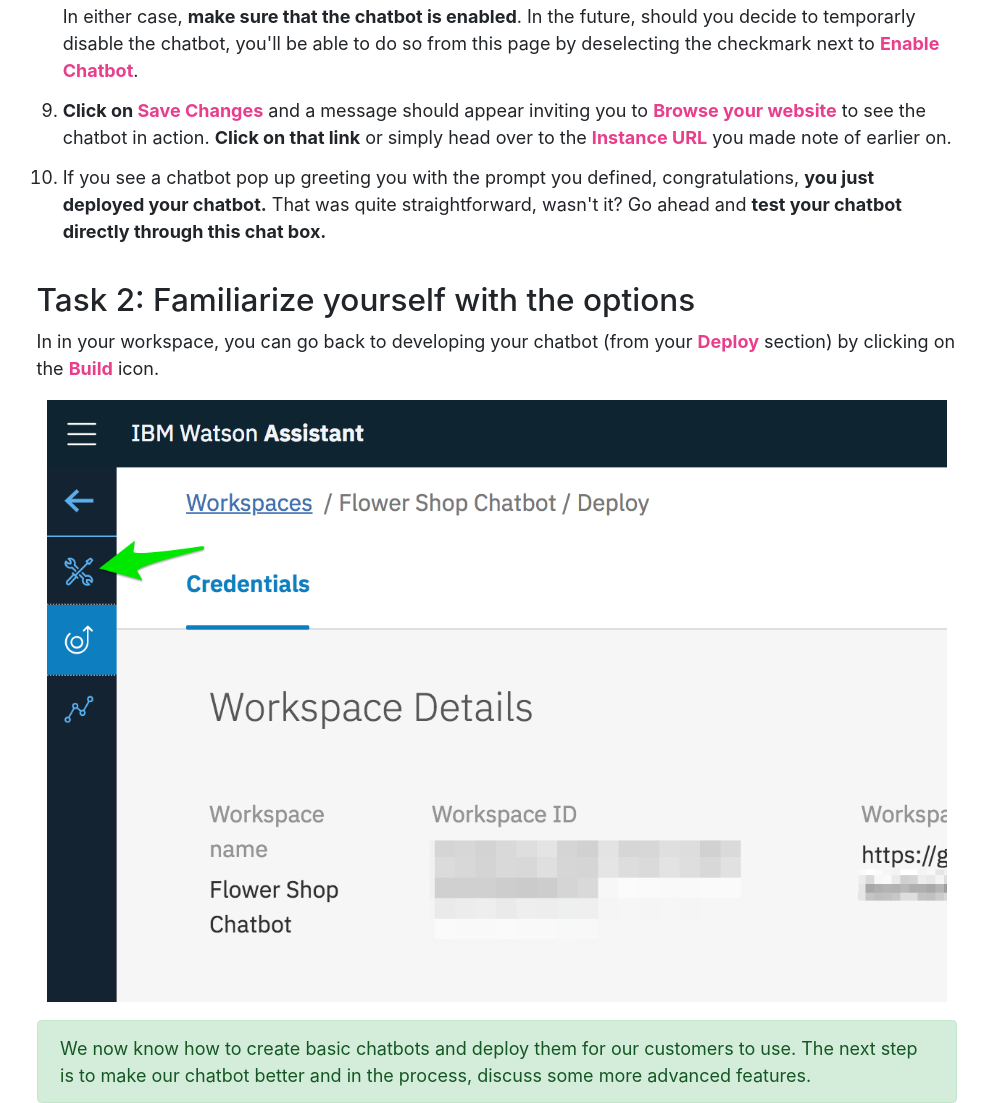
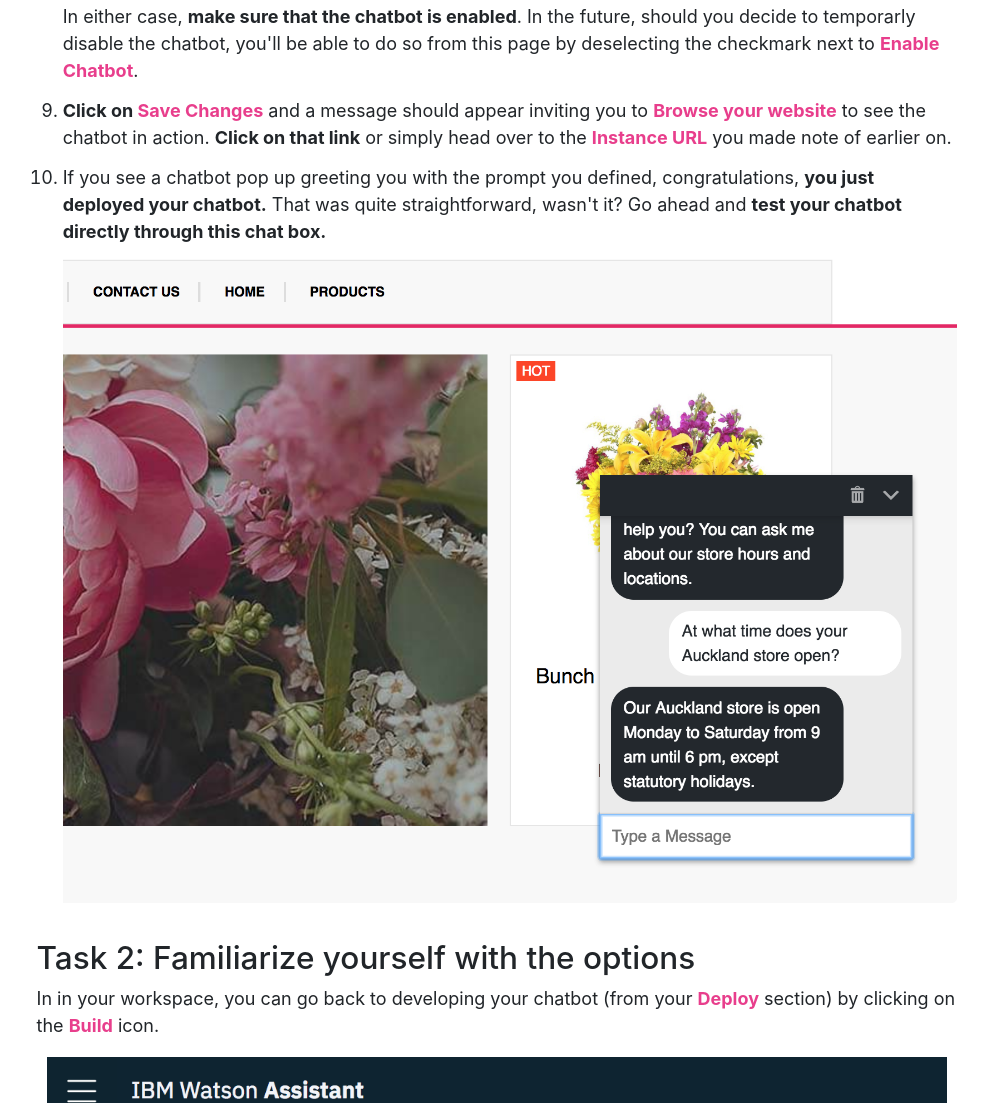
Before and after one commit to Thezone1975/chatbot-workshop, a Gatsby site: page /lab-5 in a window 1280 px wide. Shown: the part 3306-4409 px from the top of the page, without its empty margins (143-1131 px from the left). Built offline with nearby package versions, Linux system fonts and the light colour scheme; Gatsby itself is replaced by a stand-in of ours.

Commit message:
Add image of deployed chatbot

```diff
--- a/src/pages/lab-5.js
+++ b/src/pages/lab-5.js
@@ -7,6 +7,7 @@
 import findingCredentials from '../images/finding-credentials.png'
 import copyingCredentials from '../images/copying-credentials.png'
 import buildIcon from '../images/build-icon.png'
+import deployedChatbot from '../images/deployed-chatbot.png'
 
 const Lab5 = () => (
   <Layout>
@@ -206,10 +207,20 @@
         note of earlier on.
       </li>
       <li>
-        If you see a chatbot pop up greeting you with the prompt you defined,
-        congratulations, <strong>you just deployed your chatbot.</strong> That
-        was quite straightforward, wasn't it? Go ahead and{' '}
-        <strong>test your chatbot directly through this chat box.</strong>
+        <p>
+          If you see a chatbot pop up greeting you with the prompt you defined,
+          congratulations, <strong>you just deployed your chatbot.</strong> That
+          was quite straightforward, wasn't it? Go ahead and{' '}
+          <strong>test your chatbot directly through this chat box.</strong>
+        </p>
+        <p style={{ textAlign: 'center' }}>
+          <img
+            src={deployedChatbot}
+            alt="The chatbot deployed on a WordPress site"
+            title="The chatbot deployed on a WordPress site"
+            width="900"
+          />
+        </p>
       </li>
     </ol>
 
```
Also changed, not shown: src/images/deployed-chatbot.png (added).
